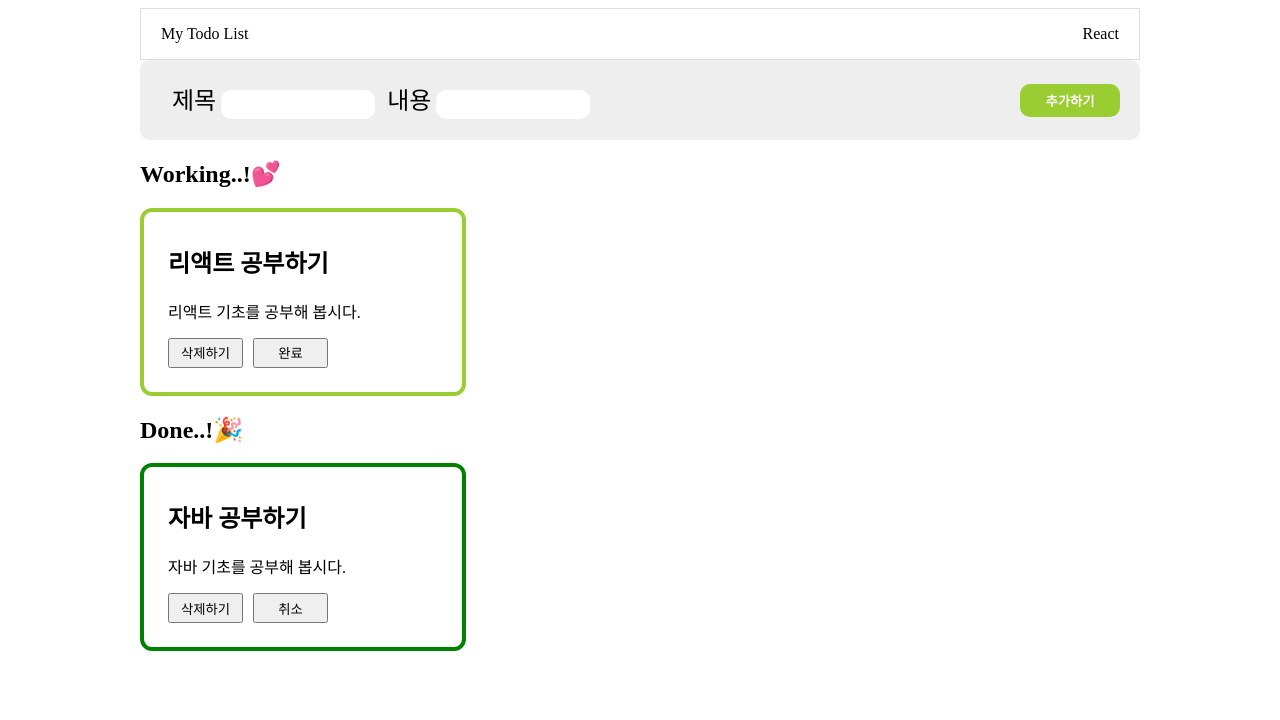
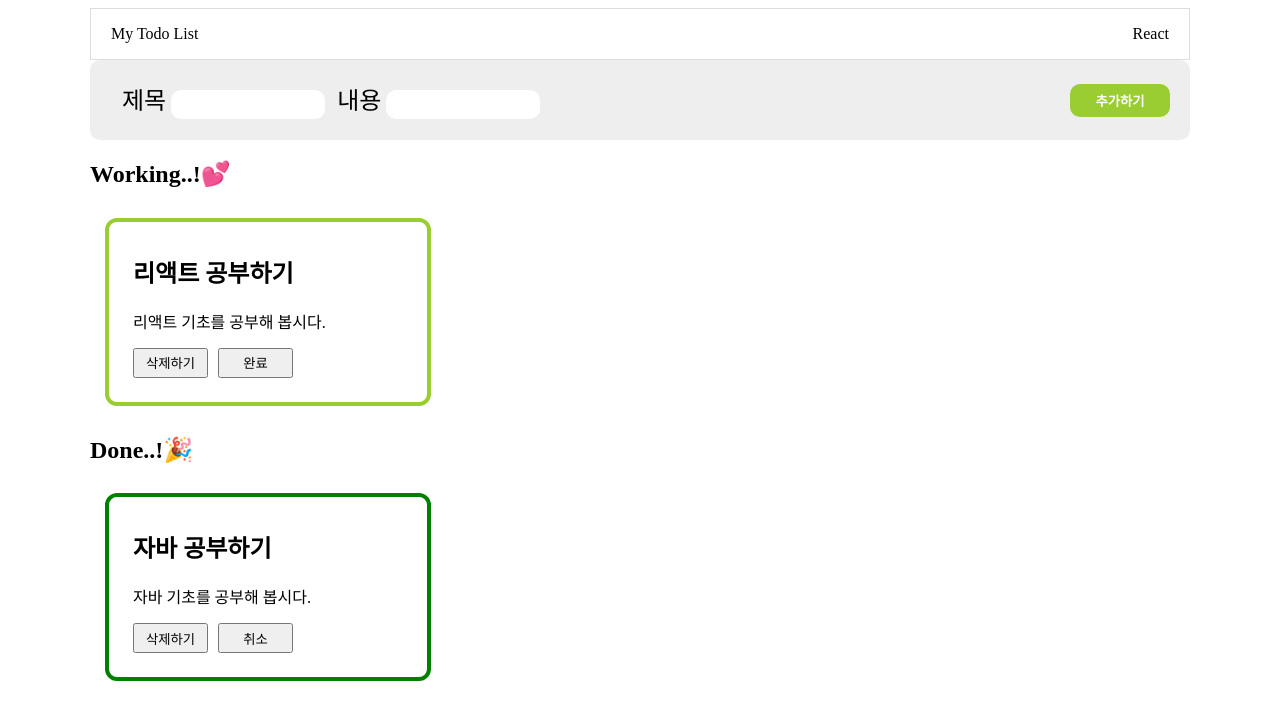
Before and after one commit to JYJ-github/week1.todoList-React, a React (Create React App) app: page / in a window 1280 px wide. Shown: the top 720 px of the page. Built offline with nearby package versions, Linux system fonts and the light colour scheme.

Commit message:
reading css display: inline-block

```diff
--- a/src/App.css
+++ b/src/App.css
@@ -1,5 +1,5 @@
 .main {
-  max-width: 1000px;
+  max-width: 1100px;
   min-width: 800px;
   align-items: center;
   margin: auto;
--- a/src/component/02.readingFalse/ReadingFalse.css
+++ b/src/component/02.readingFalse/ReadingFalse.css
@@ -1,7 +1,8 @@
 .todo-container1 {
-  margin-top: 10px;
+  margin: 10px 15px;
   border: 4px solid yellowgreen;
   border-radius: 12px;
   padding: 12px 24px 24px;
   width: 270px;
+  display: inline-block;
 }
--- a/src/component/02.readingFalse/ReadingFalse.js
+++ b/src/component/02.readingFalse/ReadingFalse.js
@@ -54,6 +54,4 @@ const ReadingFalse = (props) => {
 };
 //filter와map method를 통해 isDone이 false인 객체만 읽었는데
 //map,filter메소드를 if else방식으로 쓰는법을 몰라서 읽는 작업을 두 번 해야(readingfalse, readingtrue) 했습니다.
-//또한 todo-container의 display가 <div>라서 block처리 됐는데 display: inline을
-//부여하면 박스가 깨지는 문제도 있어서 가로 정렬이 아닌 세로정렬이 되고 있습니다.
 export default ReadingFalse;
--- a/src/component/03.readingTrue/ReadingTrue.css
+++ b/src/component/03.readingTrue/ReadingTrue.css
@@ -1,7 +1,8 @@
 .todo-container2 {
-  margin-top: 10px;
+  margin: 10px 15px;
   border: 4px solid green;
   border-radius: 12px;
   padding: 12px 24px 24px;
   width: 270px;
+  display: inline-block;
 }
```
